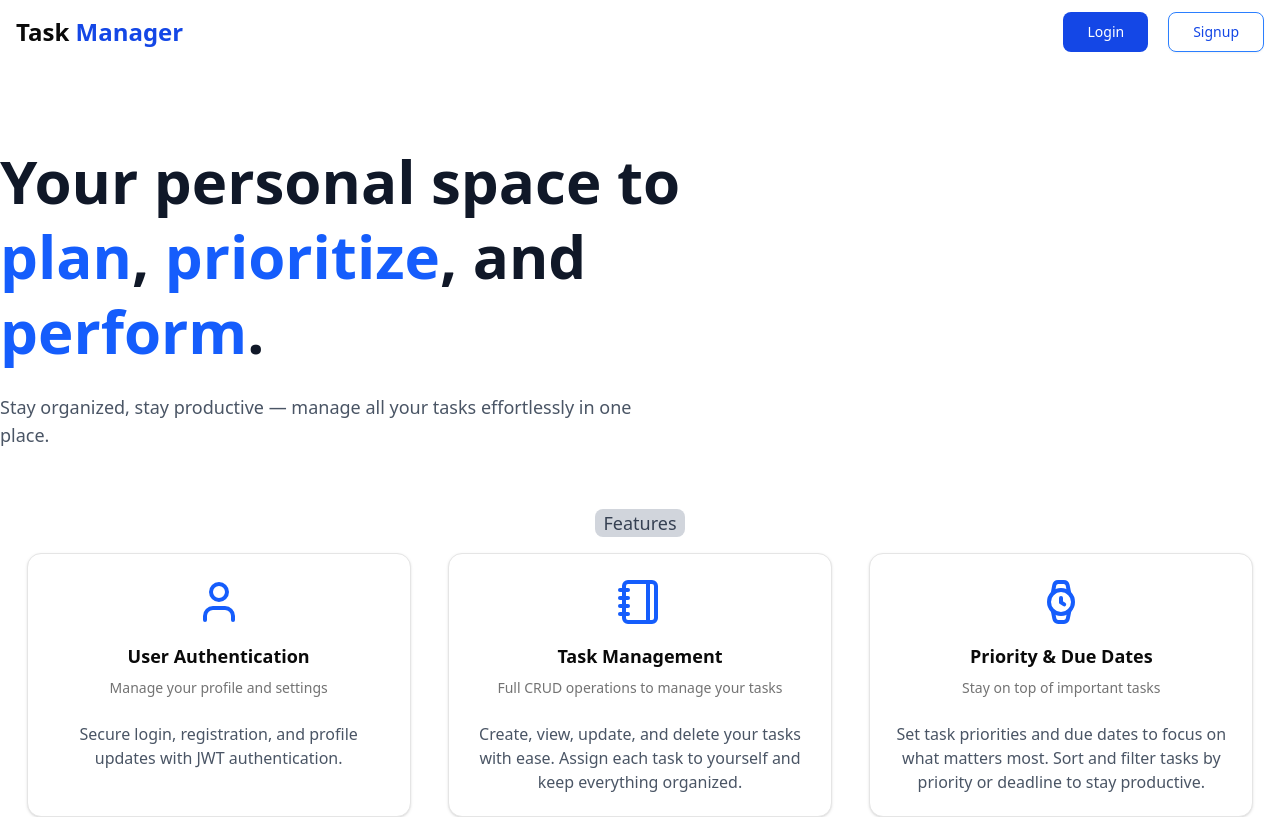
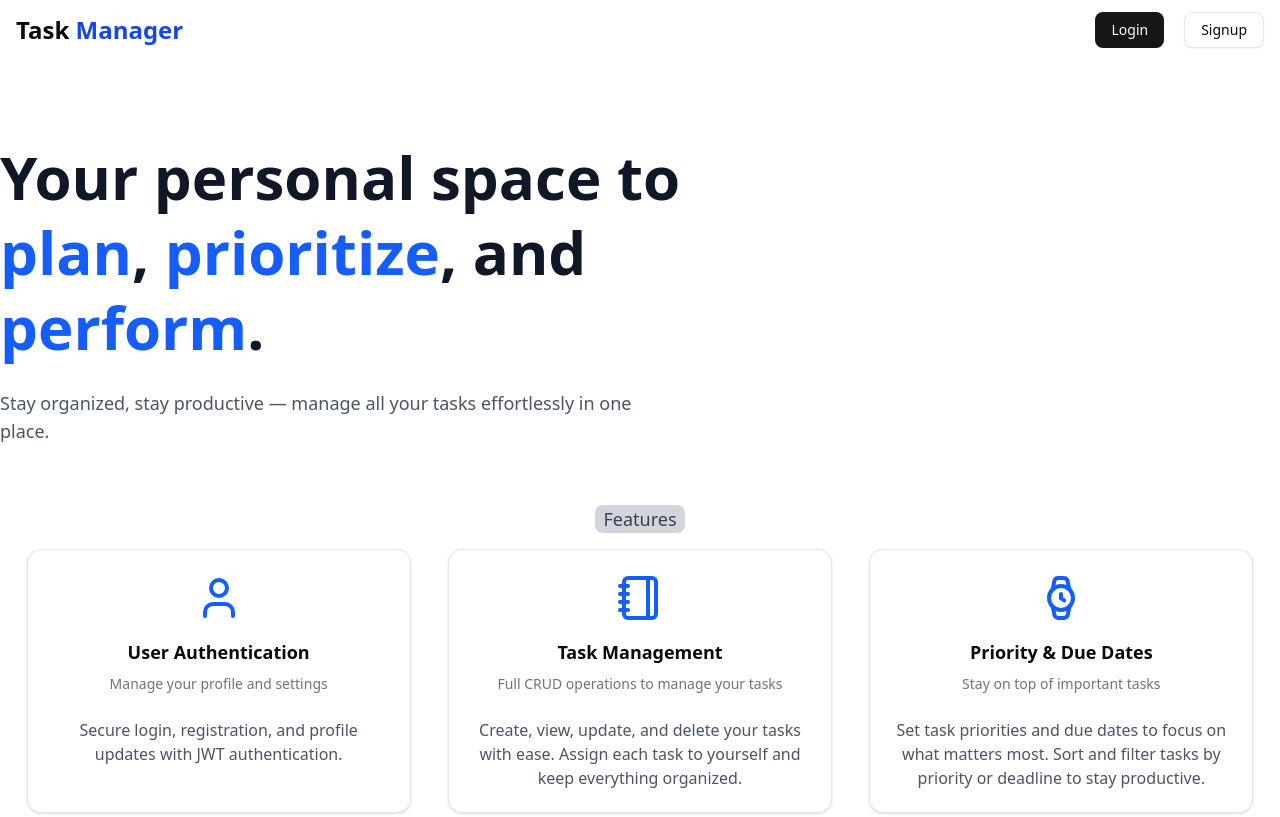
Before and after one commit to Ishikaza-das/Task-Management-Application, a React (Vite) app in the folder client/: page / in a window 1280 px wide. Shown: the top 817 px of the page. Built offline with nearby package versions, Linux system fonts and the light colour scheme; no server answers.

Commit message:
mobile menu bar

```diff
--- a/client/src/App.jsx
+++ b/client/src/App.jsx
@@ -4,6 +4,7 @@ import Dashboard from "./components/pages/Dashboard"
 import Thumbnail from "./components/pages/Thumbnail"
 import { createBrowserRouter, RouterProvider } from "react-router-dom"
 import ProtectedRoutes from "./components/protected/ProtectedRoutes"
+import TaskBoard from "./components/pages/TaskBoard"
 
 
 function App() {
@@ -28,6 +29,14 @@ function App() {
           <Dashboard/>
         </ProtectedRoutes>
       )
+    },
+    {
+      path:"/task-create",
+      element:(
+        <ProtectedRoutes>
+          <TaskBoard/>
+        </ProtectedRoutes>
+      )
     }
   ])
 
--- a/client/src/components/pages/Dashboard.jsx
+++ b/client/src/components/pages/Dashboard.jsx
@@ -6,7 +6,7 @@ const Dashboard = () => {
     <div>
         <Navbar/>
         <div>
-
+            This is Dashboard
         </div>
     </div>
   )
--- /dev/null
+++ b/client/src/components/pages/TaskBoard.jsx
@@ -0,0 +1,15 @@
+import React from 'react'
+import Navbar from '../shared/Navbar'
+
+const TaskBoard = () => {
+  return (
+    <div>
+      <Navbar/>
+      <div>
+        This task creation page
+      </div>
+    </div>
+  )
+}
+
+export default TaskBoard
--- a/client/src/components/shared/Navbar.jsx
+++ b/client/src/components/shared/Navbar.jsx
@@ -1,65 +1,75 @@
+import { useState, useContext } from "react";
 import { Button } from "@/components/ui/button";
+import { Menu, X } from "lucide-react";
 import { AuthContext } from "@/context/AuthContext";
+import { useNavigate } from "react-router";
 import axios from "axios";
-import React, { useContext } from "react";
-import { useNavigate } from "react-router";
 import { toast } from "sonner";
 
 const Navbar = () => {
   const { user, setUser } = useContext(AuthContext);
   const navigate = useNavigate();
+  const [isOpen, setIsOpen] = useState(false);
 
   const logout = async () => {
     try {
-      const response = await axios.get(`${import.meta.env.VITE_USER_API}/logout`,{withCredentials:true});
-      if(response.data.success){
-        setUser(null)
-        navigate("/")
+      const response = await axios.get(`${import.meta.env.VITE_USER_API}/logout`, { withCredentials: true });
+      if (response.data.success) {
+        setUser(null);
+        navigate("/");
         toast.success(response.data.message);
       }
     } catch (error) {
       console.log(error);
-      toast.error(error.response.data.message);
+      toast.error(error.response?.data?.message || "Logout failed");
     }
-  }
+  };
 
   return (
-    <nav className="max-w-7xl mx-auto px-4 py-3">
+    <nav className="max-w-7xl mx-auto px-4 py-3 relative">
       <div className="flex items-center justify-between">
-        <h1
-          className="font-bold text-xl sm:text-2xl cursor-pointer"
-        >
+        <h1 className="font-bold text-xl sm:text-2xl cursor-pointer" onClick={() => navigate("/")}>
           Task <span className="text-blue-700">Manager</span>
         </h1>
 
         <div className="hidden sm:flex items-center gap-5">
           {user ? (
-              <div>
-                <Button variant="link" size="sm" className="cursor-pointer hover:text-blue-600 text-lg">Dashboard</Button>
-              <Button variant="link" size="sm" className="cursor-pointer hover:text-blue-600 text-lg">Task</Button>
-              <Button variant="link" size="sm" className="cursor-pointer hover:text-blue-600 text-lg" onClick={logout}>Logout</Button>
-              </div>
+            <>
+              <Button variant="link" onClick={() => navigate("/dashboard")}>Dashboard</Button>
+              <Button variant="link" onClick={() => navigate("/task-create")}>Task</Button>
+              <Button variant="link" onClick={logout}>Logout</Button>
+            </>
           ) : (
             <>
-                <Button
-                  size="lg"
-                  className="bg-blue-700 hover:bg-blue-600 text-white cursor-pointer"
-                  onClick={() => navigate("/login")}
-                >
-                  Login
-                </Button>
-                <Button
-                  size="lg"
-                  variant="outline"
-                  className="border-blue-500 text-blue-700 hover:bg-blue-50 cursor-pointer"
-                  onClick={() => navigate("/signup")}
-                >
-                  Signup
-                </Button>
+              <Button onClick={() => navigate("/login")}>Login</Button>
+              <Button variant="outline" onClick={() => navigate("/signup")}>Signup</Button>
             </>
           )}
         </div>
+
+        <div className="sm:hidden">
+          <Button variant="ghost" onClick={() => setIsOpen(!isOpen)}>
+            {isOpen ? <X /> : <Menu />}
+          </Button>
         </div>
+      </div>
+
+      {isOpen && (
+        <div className="sm:hidden absolute top-full right-0 w-64 bg-white shadow-md rounded-b-md mt-2 p-4 flex flex-col gap-2 z-50">
+          {user ? (
+            <>
+              <Button variant="link" size="sm" className="w-full text-left" onClick={() => { navigate("/dashboard"); setIsOpen(false); }}>Dashboard</Button>
+              <Button variant="link" size="sm" className="w-full text-left" onClick={() => { navigate("/task-create"); setIsOpen(false); }}>Task</Button>
+              <Button variant="link" size="sm" className="w-full text-left" onClick={() => { logout(); setIsOpen(false); }}>Logout</Button>
+            </>
+          ) : (
+            <>
+              <Button size="sm" className="w-full text-left bg-blue-700 hover:bg-blue-600 text-white" onClick={() => { navigate("/login"); setIsOpen(false); }}>Login</Button>
+              <Button size="sm" variant="outline" className="w-full text-left border-blue-500 text-blue-700 hover:bg-blue-50" onClick={() => { navigate("/signup"); setIsOpen(false); }}>Signup</Button>
+            </>
+          )}
+        </div>
+      )}
     </nav>
   );
 };
```
Lines whose indentation alone changed are shown as unchanged.
